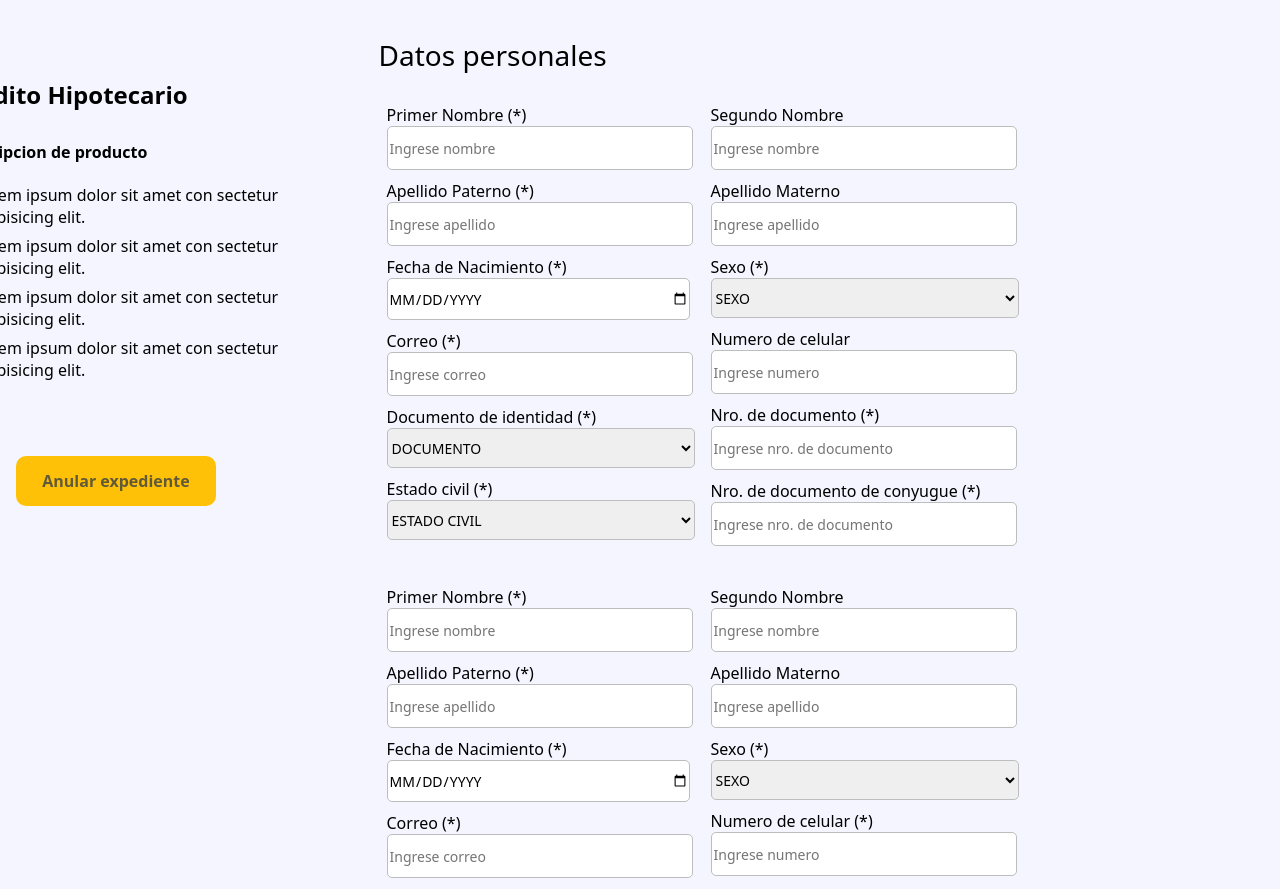
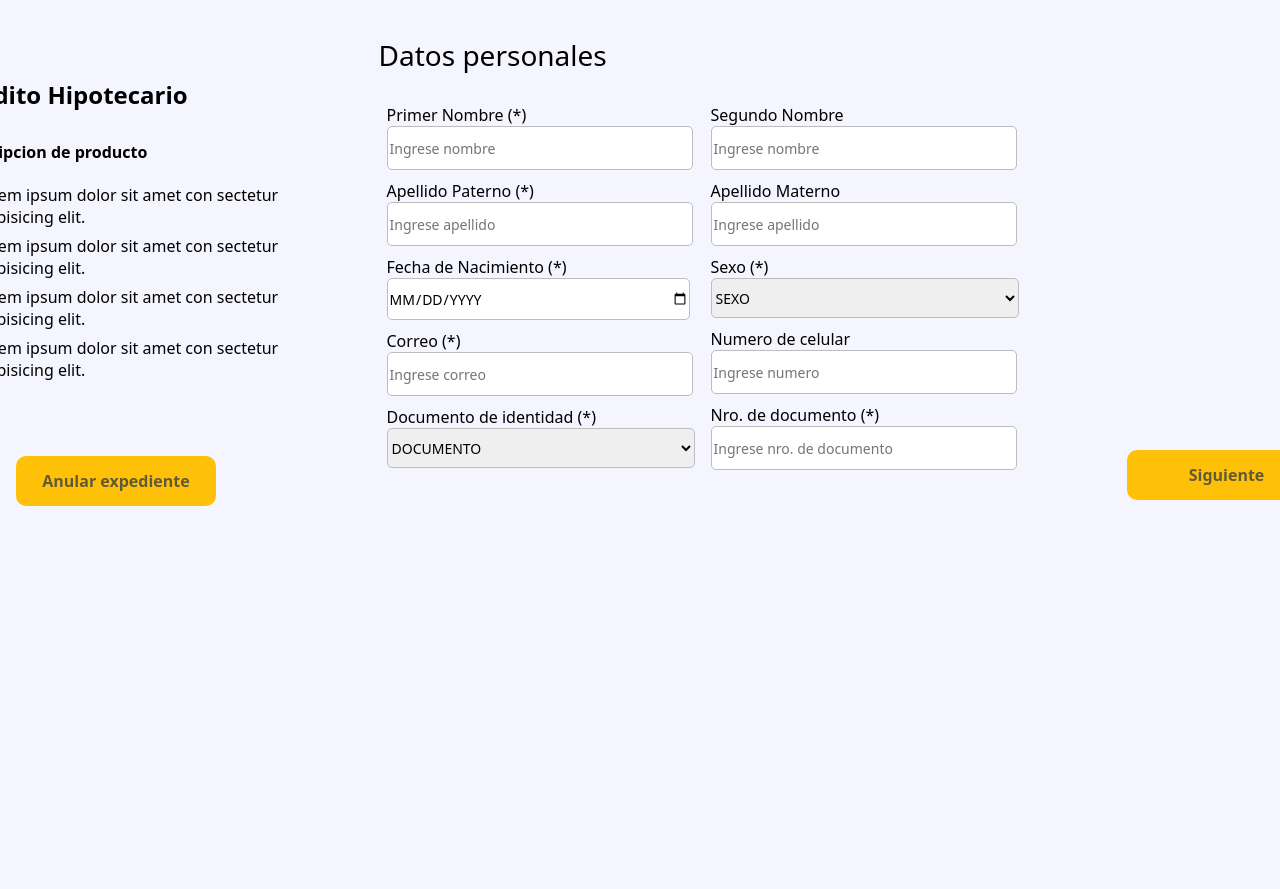
Before and after one commit to beto20/Banking-front, an Angular app: page /credit in a window 1280 px wide. Shown: the top 889 px of the page. After the commit the page ends 800 px from the top, so only its background shows below. Built offline with nearby package versions, Linux system fonts and the light colour scheme.

Commit message:
hidden personal inputs

```diff
--- a/src/app/pages/personal-info/personal-info.component.html
+++ b/src/app/pages/personal-info/personal-info.component.html
@@ -70,7 +70,7 @@
                         </select>
                     </div>
                 </div>
-                <div id="input-data">
+                <div id="input-data" hidden>
                     <div>
                         <label for="">Estado civil (*)</label>
                     </div>
@@ -130,7 +130,7 @@
                         <input type="number" name="" id="" placeholder="Ingrese nro. de documento">
                     </div>
                 </div>
-                <div id="input-data">
+                <div id="input-data" hidden>
                     <div>
                         <label for="">Nro. de documento de conyugue (*)</label>
                     </div>
@@ -141,8 +141,8 @@
             </div>
         </div>
 
-        <div id="extra-form">
-            <div id="form-data-1">
+        <div id="extra-form" >
+            <div id="form-data-1" hidden>
                 <div id="input-data">
                     <div>
                         <label for="">Primer Nombre (*)</label>
@@ -189,7 +189,7 @@
                     </div>
                 </div>
             </div>
-            <div id="form-data-2">
+            <div id="form-data-2" hidden>
                 <div id="input-data">
                     <div>
                         <label for="">Segundo Nombre</label>
```
